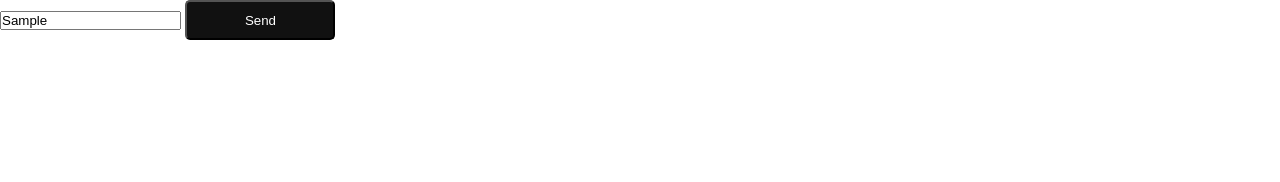
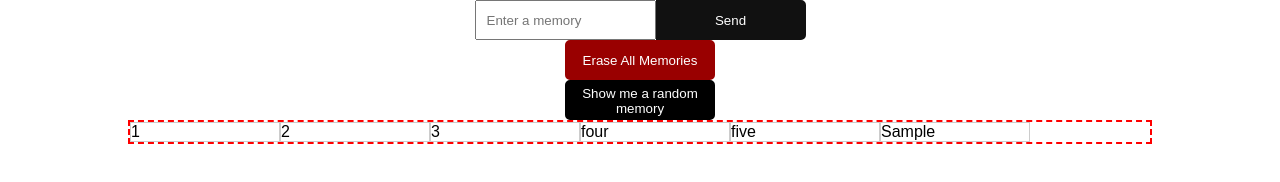
Before and after one commit to LKian/MemoryGenerator, a website: page index.html in a window 1280 px wide. Both pictures are taken after typing "Sample" into the empty fields and a click on the button "Send". Drawn offline with Linux system fonts and the light colour scheme.

Commit message:
working on JS fx

```diff
--- a/assets/css/style.css
+++ b/assets/css/style.css
@@ -5,27 +5,78 @@
   font-family: Arial, Helvetica, sans-serif;
 }
 
-#memory-list-container {
+.container {
   display: flex;
+  justify-content: center;
 }
 
-#memory-list-container li {
-  width: 50px;
+.app {
+  display: flex;
+  align-items: center;
+  flex-direction: column;
+}
+
+#form {
+  display: flex;
+  align-items: center;
+}
+
+.memory-input {
+  height: 40px;
+}
+
+.memory-input::placeholder {
+  padding-left: 10px;
+}
+
+li {
+  min-width: 150px;
   border: 1px solid #ccc;
   list-style-type: none;
 }
 
-.button.submit-memory {
+.button {
   width: 150px;
   height: 40px;
   color: #fff;
+  outline: none;
+}
+
+.button:hover,
+.button:focus,
+.button:active {
+  transition: 0.2s;
+}
+
+.button.submit-memory {
   background-color: #111;
+  border: 6px solid #111;
+  border-radius: 0 5px 5px 0;
+}
+
+.button.submit-memory:hover {
+  background-color: #333;
+}
+
+.button.delete-memory {
+  background-color: #900;
+  border: 6px solid #900;
   border-radius: 5px;
 }
-.button:hover {
-  background-color: #222;
-  transition: 0.2s;
+
+.button.delete-memory:hover {
+  background-color: #800;
 }
-.button {
-  outline: none;
+
+.button.show-random-memory {
+  background-color: #000;
+  border: 6px solid #000;
+  border-radius: 5px;
 }
+
+#memory-ul {
+  display: flex;
+  flex-wrap: wrap;
+  width: 80vw;
+  border: 2px dashed red;
+}
--- a/assets/js/index.js
+++ b/assets/js/index.js
@@ -1,12 +1,57 @@
 const form = document.querySelector("#form");
+const memoryInput = document.querySelector(".memory-input");
+const allMemories = document.getElementById("memory-ul");
+const deleteButton = document.querySelector(".delete-memory");
+const showRandomMemoryButton = document.querySelector(".show-random-memory");
 
-const memoryul = document.getElementById("memory-ul");
-const memoryInput = document.querySelector(".memory-input");
-const memoryText = form.querySelector('input[type="text"]').innerHTML;
 form.addEventListener("submit", function(e) {
   e.preventDefault();
+  addMemory();
+  console.log(allMemories.children.length);
+});
 
-  const li = document.createElement("li");
-  memoryul.appendChild(li);
-  li.innerHTML = memoryText;
+deleteButton.addEventListener("click", function(e) {
+  e.preventDefault();
+  deleteMemories();
 });
+
+showRandomMemoryButton.addEventListener("click", function(e) {
+  e.preventDefault();
+  showRandomMemory();
+});
+
+function addMemory() {
+  let inputValue = memoryInput.value;
+  let singleMemoryLi = document.createElement("li");
+  singleMemoryLi.setAttribute("class", "single-memory");
+  inputValue = document.createTextNode(inputValue);
+  singleMemoryLi.appendChild(inputValue);
+  allMemories.appendChild(singleMemoryLi);
+  form.reset();
+  singleMemoryLi.addEventListener("click", function(e) {
+    e.preventDefault();
+    strikethroughMemory();
+  });
+}
+
+function deleteMemories() {
+  for (
+    let memoryCount = allMemories.children.length - 1;
+    memoryCount >= 0;
+    memoryCount--
+  ) {
+    allMemories.children.item(memoryCount).remove();
+  }
+}
+
+function strikethroughMemory() {
+  console.log("STRIKEthrough");
+}
+
+function showRandomMemory() {
+  let memoryCount = allMemories.children.length;
+  let randomNumber = Math.floor(Math.random() * memoryCount) + 1;
+  console.log(
+    randomNumber + 1 + ":" + allMemories.children[randomNumber].innerHTML
+  );
+}
--- a/index.html
+++ b/index.html
@@ -8,6 +8,8 @@
     <title>Memory Generator</title>
   </head>
   <body>
+    <div class="container">
+      <div class="app">
         <form id="form">
           <input
             type="text"
@@ -20,9 +22,23 @@
             Send
           </button>
         </form>
+        <button class="button delete-memory" value="Delete">
+          Erase All Memories
+        </button>
 
-    <ul id="memory-ul"></ul>
+        <button class="button show-random-memory" value="Random">
+          Show me a random memory
+        </button>
 
+        <ul id="memory-ul">
+          <li>1</li>
+          <li>2</li>
+          <li>3</li>
+          <li>four</li>
+          <li>five</li>
+        </ul>
+      </div>
+    </div>
     <script type="text/javascript" src="./assets/js/index.js"></script>
   </body>
 </html>
```
Lines whose indentation alone changed are shown as unchanged.
